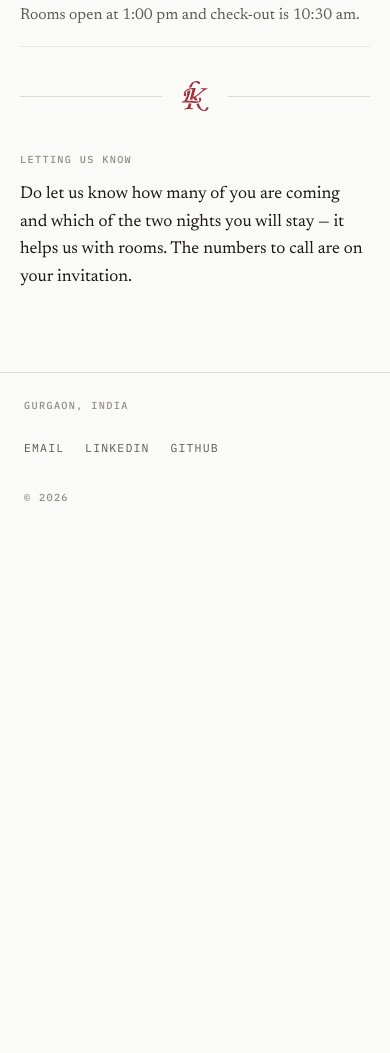
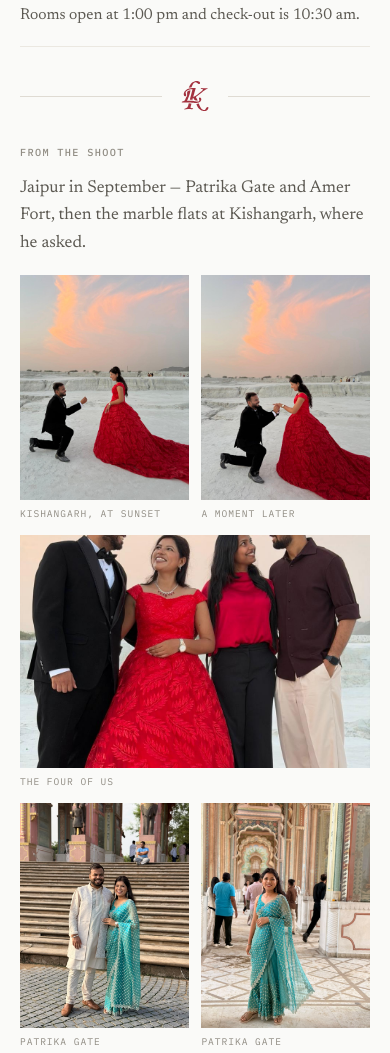
Before and after one commit to luckysahani/luckysahani.github.io, an Astro site: page /wedding in a window 390 px wide. Shown: the part 3652-4705 px from the top of the page. Before the commit the page ends 4200 px from the top, so only its background shows below. Built offline with nearby package versions, Linux system fonts and the light colour scheme; Astro itself is replaced by a stand-in of ours.

Commit message:
Add the wedding gallery
Seven photographs from the Jaipur shoot — Patrika Gate, Amer Fort, and the
marble flats at Kishangarh. The proposal pair leads, then the four of us,
then the rest. Astro optimises each to WebP across three widths; the first
two load eagerly and the rest lazily.

Fixed a real grid bug while placing them: the two-column item cannot fit
beside the first pair, so it wrapped and left a hole in the top-right of
the gallery. grid-auto-flow: dense lets the later photographs backfill it,
and every row now packs full.

The page is noindex, so these stay out of search results.

```diff
--- /dev/null
+++ b/src/components/Gallery.astro
@@ -0,0 +1,74 @@
+---
+import { Image } from 'astro:assets';
+import ask from '../assets/wedding/gallery/01-proposal-ask.jpg';
+import yes from '../assets/wedding/gallery/02-proposal-yes.jpg';
+import four from '../assets/wedding/gallery/03-kishangarh-four.jpg';
+import steps from '../assets/wedding/gallery/04-patrika-steps.jpg';
+import colonnade from '../assets/wedding/gallery/05-patrika-colonnade.jpg';
+import gardens from '../assets/wedding/gallery/06-amer-gardens.jpg';
+import window_ from '../assets/wedding/gallery/07-amer-window.jpg';
+
+// The first two run in sequence, so they sit side by side and lead.
+const shots = [
+  { src: ask,       alt: 'The proposal at the Kishangarh marble flats, ring held out at sunset', cap: 'Kishangarh, at sunset', wide: false },
+  { src: yes,       alt: 'The proposal a moment later, hand taken',                              cap: 'A moment later',        wide: false },
+  { src: four,      alt: 'The four of us on the marble flats at dusk',                           cap: 'The four of us',        wide: true  },
+  { src: steps,     alt: 'The two of us on the steps at Patrika Gate, Jaipur',                   cap: 'Patrika Gate',          wide: false },
+  { src: colonnade, alt: 'Kanchan in the painted colonnade at Patrika Gate',                     cap: 'Patrika Gate',          wide: false },
+  { src: gardens,   alt: 'Kanchan in the gardens below Amer Fort',                               cap: 'Amer Fort',             wide: false },
+  { src: window_,   alt: 'Kanchan at a latticed window inside Amer Fort',                        cap: 'Amer Fort',             wide: false },
+];
+---
+
+<div class="gal">
+  {shots.map((s, i) => (
+    <figure class={s.wide ? 'gal-item gal-item--wide' : 'gal-item'}>
+      <Image
+        src={s.src}
+        alt={s.alt}
+        widths={[420, 700, 1100]}
+        sizes="(max-width: 640px) 92vw, (max-width: 1000px) 46vw, 30vw"
+        loading={i < 2 ? 'eager' : 'lazy'}
+      />
+      <figcaption>{s.cap}</figcaption>
+    </figure>
+  ))}
+</div>
+
+<style>
+  .gal {
+    margin-top: 1.1rem;
+    display: grid;
+    grid-template-columns: repeat(auto-fit, minmax(14rem, 1fr));
+    gap: 0.8rem;
+    /* The two-column item cannot fit beside the first pair, so without
+       dense packing it wraps and leaves a hole in the top-right. */
+    grid-auto-flow: dense;
+  }
+  .gal-item { margin: 0; }
+  .gal-item--wide { grid-column: span 2; }
+
+  .gal-item :global(img) {
+    display: block;
+    width: 100%;
+    height: auto;
+    aspect-ratio: 3 / 4;
+    object-fit: cover;
+    background: var(--surface-2, var(--rule-soft));
+  }
+  .gal-item--wide :global(img) { aspect-ratio: 3 / 2; }
+
+  figcaption {
+    margin-top: 0.4rem;
+    font-family: var(--mono);
+    font-size: 0.6rem;
+    letter-spacing: 0.1em;
+    text-transform: uppercase;
+    color: var(--ink-faint);
+  }
+
+  @media (max-width: 640px) {
+    .gal { grid-template-columns: 1fr 1fr; }
+    .gal-item--wide { grid-column: span 2; }
+  }
+</style>
--- a/src/pages/wedding.astro
+++ b/src/pages/wedding.astro
@@ -3,6 +3,7 @@ import { Image, getImage } from 'astro:assets';
 import Base from '../layouts/Base.astro';
 import hero from '../assets/wedding/hero.jpg';
 import Monogram from '../components/Monogram.astro';
+import Gallery from '../components/Gallery.astro';
 import { couple, headline, events, venue, faqs, rsvp } from '../data/wedding';
 
 // Group events by the day they fall on, preserving order.
@@ -142,6 +143,21 @@ const names =
             </div>
           ))}
         </dl>
+      </section>
+
+      <div class="crest">
+        <span class="crest-line"></span>
+        <Monogram size={30} />
+        <span class="crest-line"></span>
+      </div>
+
+      <section class="u-wide">
+        <p class="label">From the shoot</p>
+        <p class="gal-lede">
+          Jaipur in September — Patrika Gate and Amer Fort, then the marble
+          flats at Kishangarh, where he asked.
+        </p>
+        <Gallery />
       </section>
 
       <div class="crest">
@@ -494,13 +510,17 @@ const names =
     line-height: 1.6;
   }
 
+  .gal-lede {
+    color: var(--ink-soft);
+    max-width: 56ch;
+  }
+
   .wed-muted {
     color: var(--ink-faint);
     font-style: italic;
   }
 
-  .rsvp,
-  .gallery-note {
+  .rsvp {
     padding-top: 0.4rem;
   }
 
```
Also changed, not shown: src/assets/wedding/gallery/01-proposal-ask.jpg (added), src/assets/wedding/gallery/02-proposal-yes.jpg (added), src/assets/wedding/gallery/03-kishangarh-four.jpg (added), src/assets/wedding/gallery/04-patrika-steps.jpg (added), src/assets/wedding/gallery/05-patrika-colonnade.jpg (added), src/assets/wedding/gallery/06-amer-gardens.jpg (added), src/assets/wedding/gallery/07-amer-window.jpg (added).
